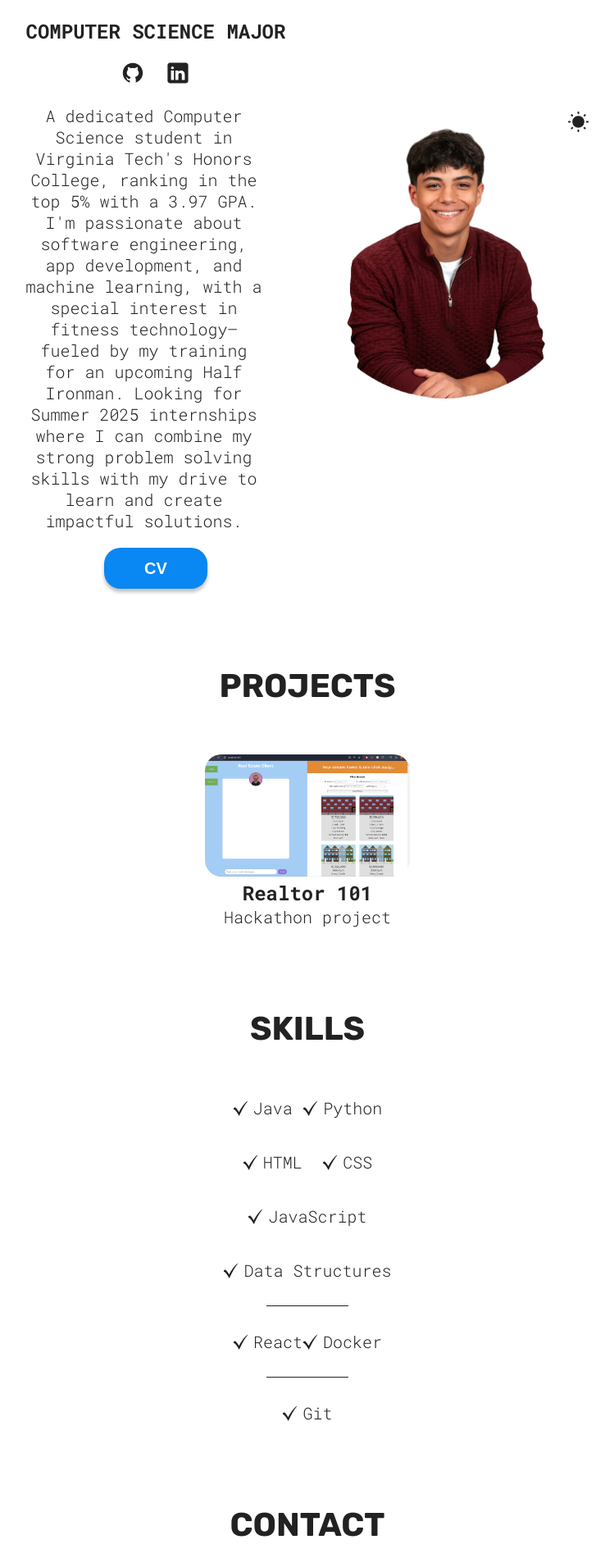
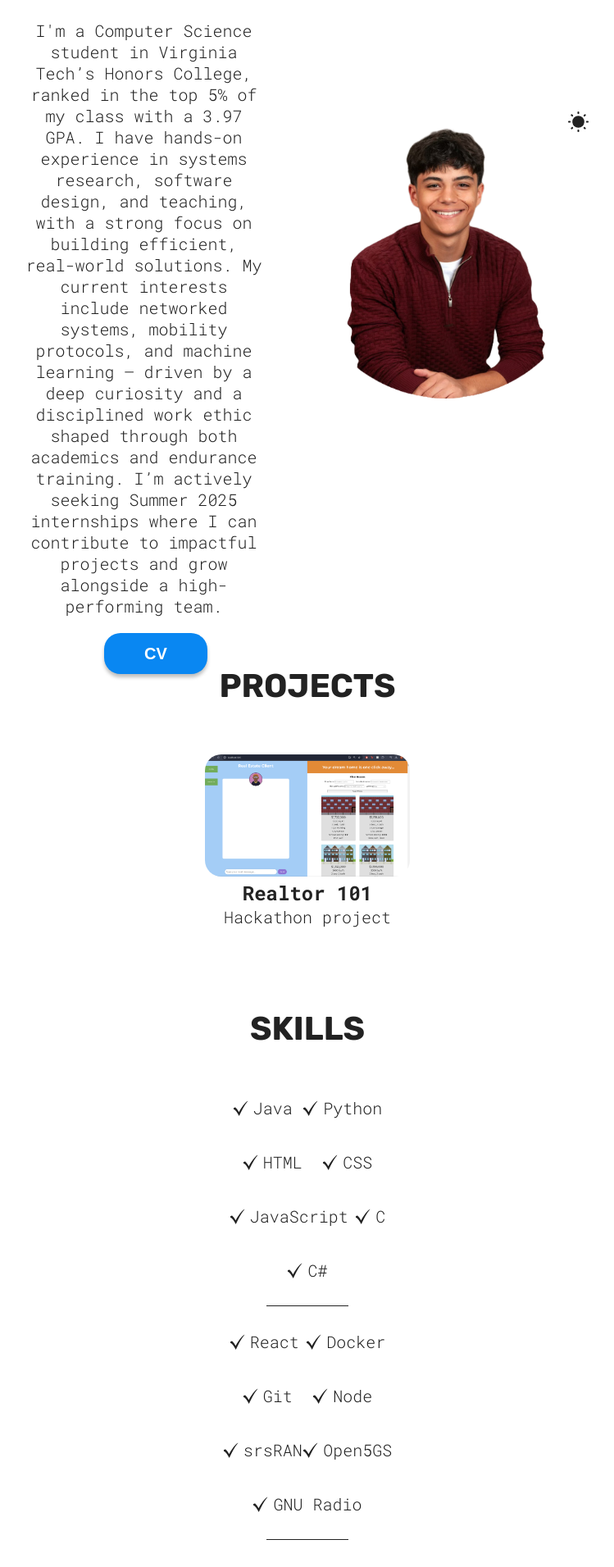
Before and after one commit to Richard-Raad/Richard-Raad-Portfolio, a React (Vite) app: page / in a window 1280 px wide. Shown: the part 105-2016 px from the top of the page at 82% size, without its empty margins (265-1014 px from the left). Built offline with nearby package versions, Linux system fonts and the light colour scheme.

Commit message:
Updated skills, resume, and hero section.

```diff
--- a/src/sections/Hero/Hero.jsx
+++ b/src/sections/Hero/Hero.jsx
@@ -47,13 +47,15 @@ function Hero() {
           </a>
         </span>
         <p className={styles.description}>
-          A dedicated Computer Science student in Virginia Tech's Honors
-          College, ranking in the top 5% with a 3.97 GPA. I'm passionate about
-          software engineering, app development, and machine learning, with a
-          special interest in fitness technology—fueled by my training for an
-          upcoming Half Ironman. Looking for Summer 2025 internships where I can
-          combine my strong problem solving skills with my drive to learn and
-          create impactful solutions.
+          I'm a Computer Science student in Virginia Tech’s Honors College,
+          ranked in the top 5% of my class with a 3.97 GPA. I have hands-on
+          experience in systems research, software design, and teaching, with a
+          strong focus on building efficient, real-world solutions. My current
+          interests include networked systems, mobility protocols, and machine
+          learning — driven by a deep curiosity and a disciplined work ethic
+          shaped through both academics and endurance training. I’m actively
+          seeking Summer 2025 internships where I can contribute to impactful
+          projects and grow alongside a high-performing team.
         </p>
         <a href={CV} download>
           <button className="hover">CV</button>
--- a/src/sections/Skills/Skills.jsx
+++ b/src/sections/Skills/Skills.jsx
@@ -17,16 +17,25 @@ function Skills() {
         <SkillList src={checkMarkIcon} skill="HTML" />
         <SkillList src={checkMarkIcon} skill="CSS" />
         <SkillList src={checkMarkIcon} skill="JavaScript" />
-        <SkillList src={checkMarkIcon} skill="Data Structures" />
+        <SkillList src={checkMarkIcon} skill="C" />
+        <SkillList src={checkMarkIcon} skill="C#" />
       </div>
       <hr />
       <div className={styles.skillList}>
         <SkillList src={checkMarkIcon} skill="React" />
         <SkillList src={checkMarkIcon} skill="Docker" />
+        <SkillList src={checkMarkIcon} skill="Git" />
+        <SkillList src={checkMarkIcon} skill="Node" />
+        <SkillList src={checkMarkIcon} skill="srsRAN" />
+        <SkillList src={checkMarkIcon} skill="Open5GS" />
+        <SkillList src={checkMarkIcon} skill="GNU Radio" />
       </div>
       <hr />
       <div className={styles.skillList}>
-        <SkillList src={checkMarkIcon} skill="Git" />
+        <SkillList src={checkMarkIcon} skill="Data Structures" />
+        <SkillList src={checkMarkIcon} skill="Networking" />
+        <SkillList src={checkMarkIcon} skill="Mobility Protocols" />
+        <SkillList src={checkMarkIcon} skill="Game Design" />
       </div>
     </section>
   );
```
Also changed, not shown: 1 other file (tests, documents, lock files or other folders).
